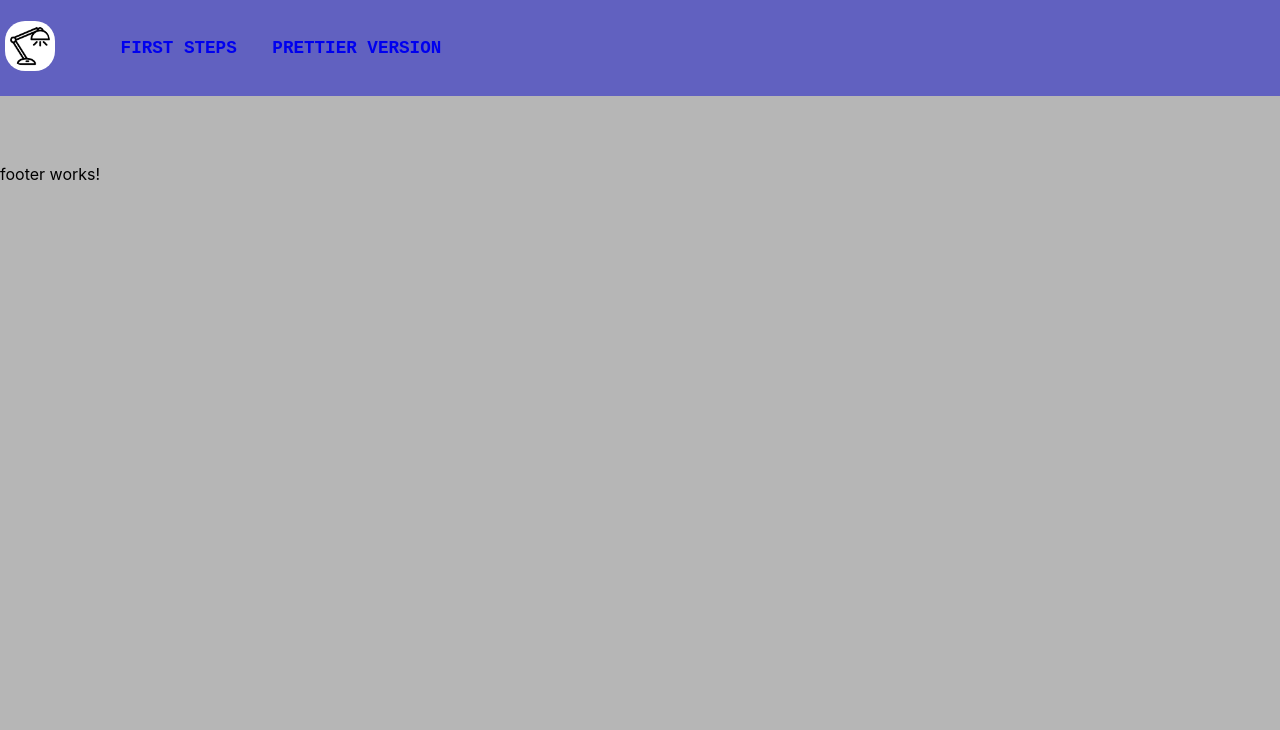
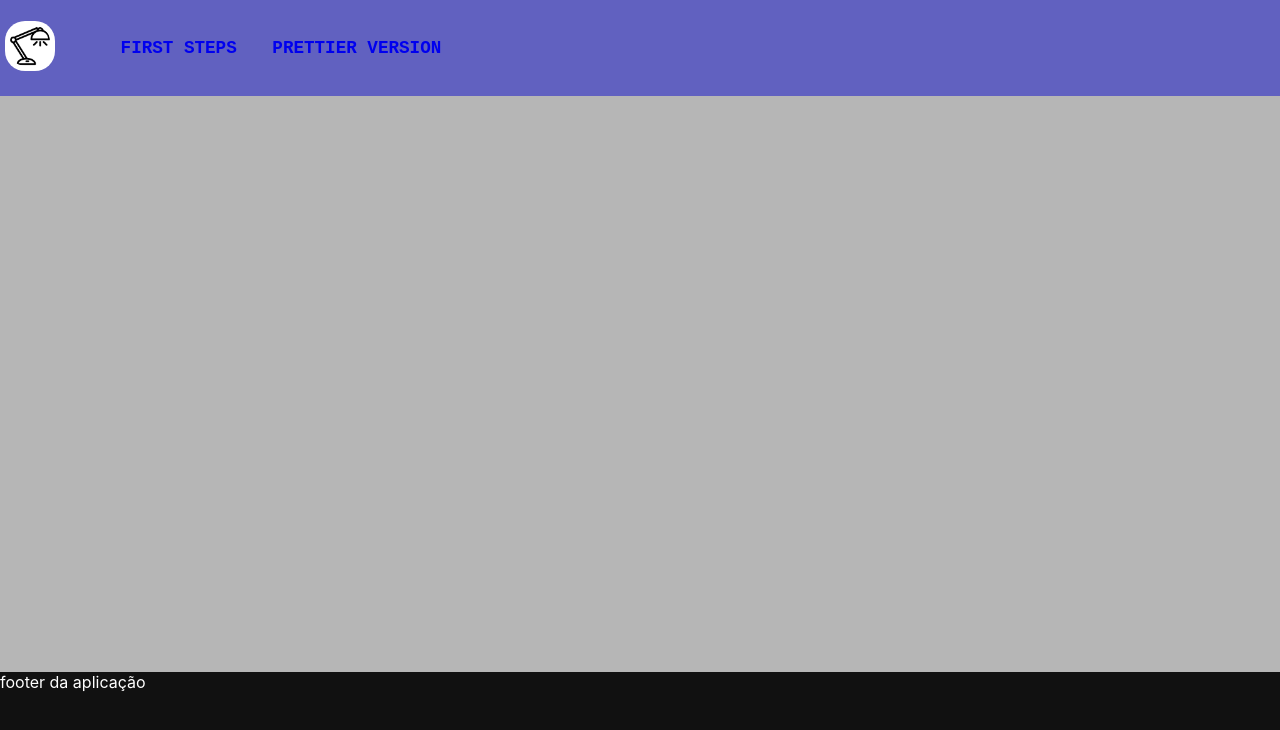
Before and after one commit to RafaelBP02/estudos-anglar-front, an Angular app: page / in a window 1280 px wide. Shown: the top 730 px of the page. Built offline with nearby package versions, Linux system fonts and the light colour scheme.

Commit message:
chore: Ajusta css do footer

```diff
--- a/src/app/app.component.css
+++ b/src/app/app.component.css
@@ -53,7 +53,7 @@ p {
 
 main {
   width: 100%;
-  min-height: 100%;
+  min-height: 70%;
   display: flex;
   justify-content: center;
   align-items: center;
--- a/src/app/components/footer/footer.component.css
+++ b/src/app/components/footer/footer.component.css
@@ -0,0 +1,6 @@
+.footer-box {
+  display: block;
+  min-height: 20%;
+  background-color: rgb(17, 17, 17);
+  color: white;
+}
--- a/src/app/components/footer/footer.component.html
+++ b/src/app/components/footer/footer.component.html
@@ -1 +1,3 @@
-<p>footer works!</p>
+<div class="footer-box">
+  <p>footer da aplicação</p>
+</div>
--- a/src/styles.css
+++ b/src/styles.css
@@ -2,4 +2,5 @@
 body{
   background-color: rgb(182, 182, 182);
   margin: 0;
+  height: 100vh;
 }
```
